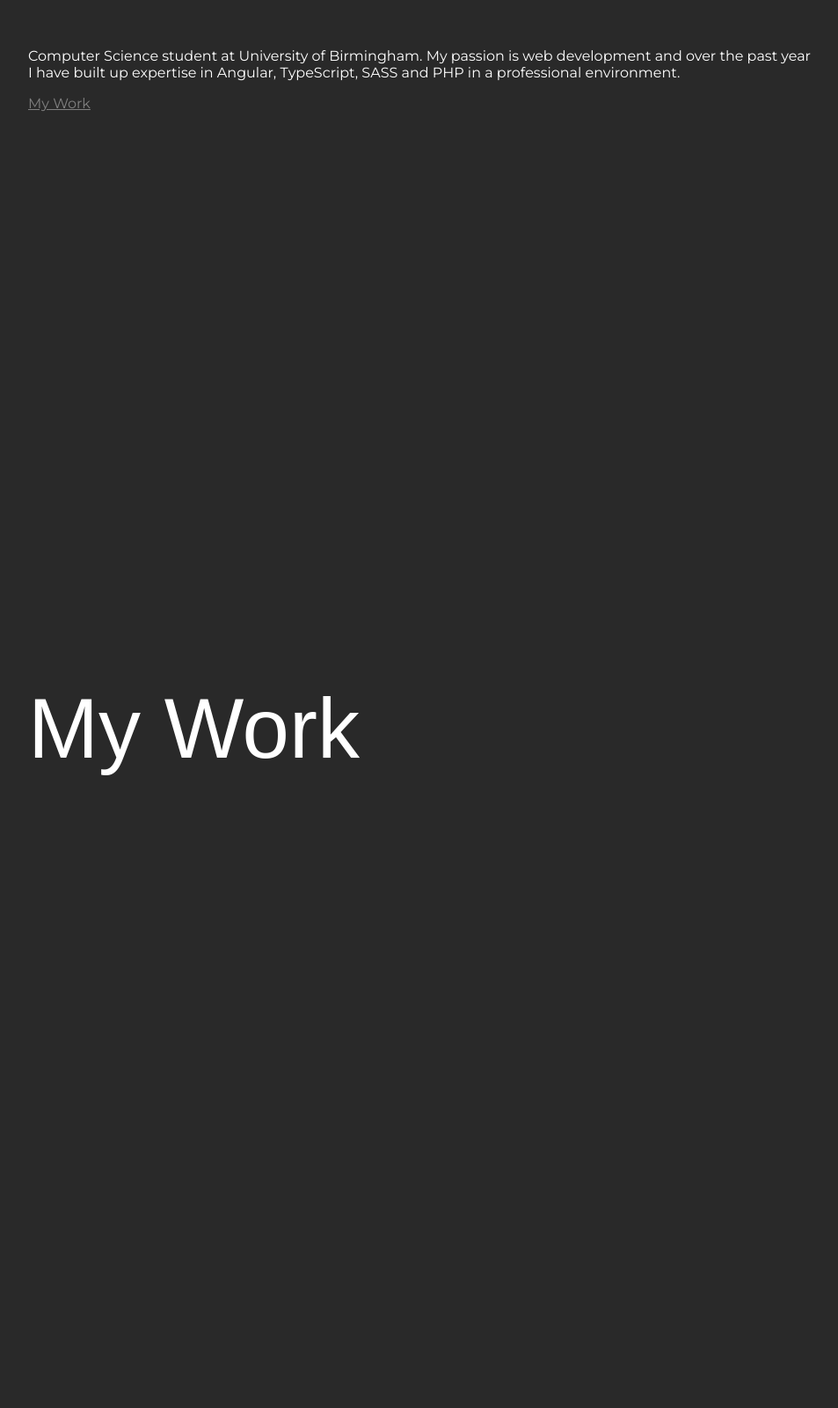
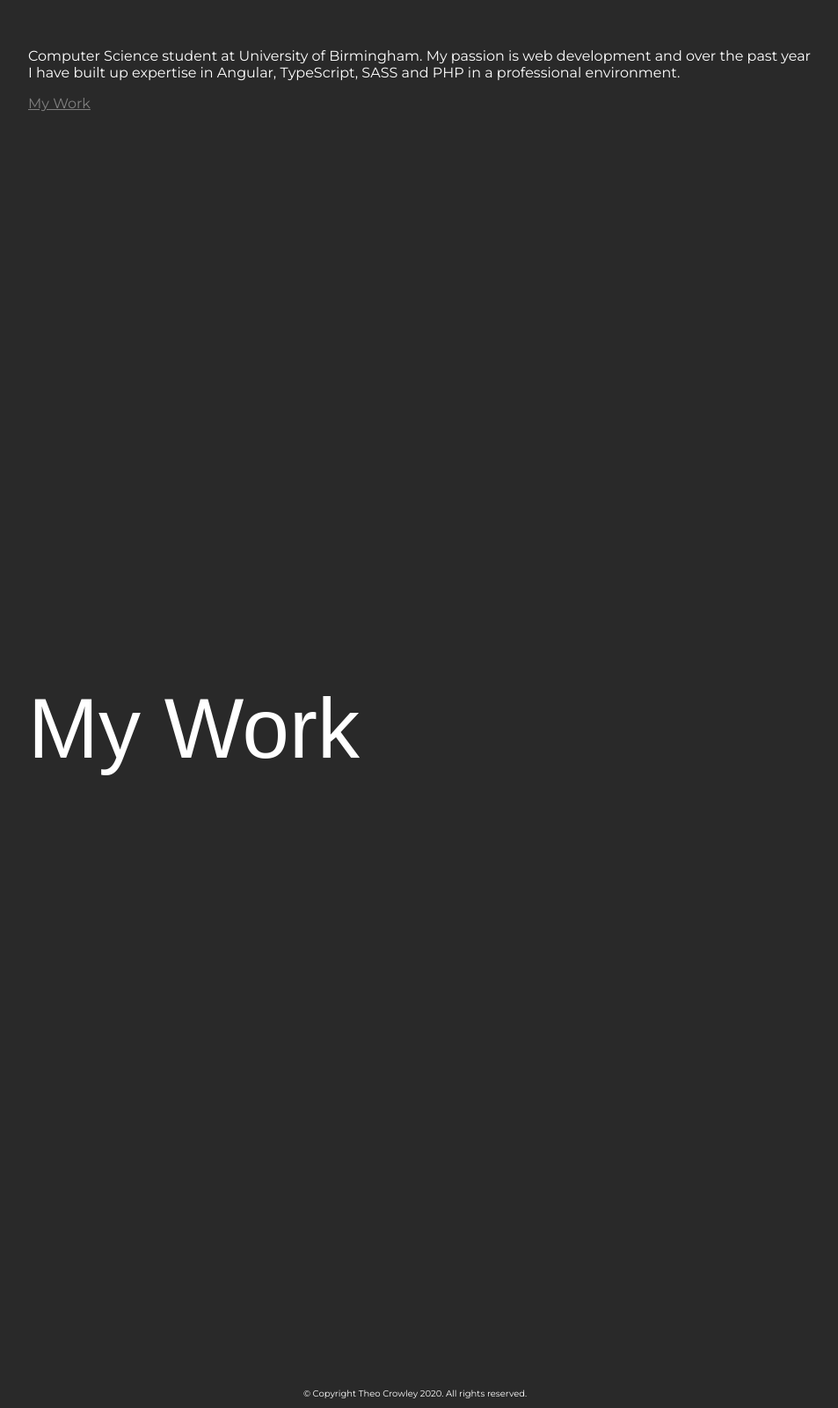
Before and after one commit to theocrowley24/PortfolioMark2, a plain HTML site: page index.html in a window 1280 px wide. Shown: the part 323-1923 px from the top of the page at 88% size, without its empty margins (168-1121 px from the left). Before the commit the page ends 1850 px from the top, so only its background shows below. Drawn offline with Linux system fonts and the light colour scheme; no server answers; a web font is replaced by a local one.

Commit message:
Removed sidebar and added copyright

```diff
--- a/index.html
+++ b/index.html
@@ -8,9 +8,12 @@
 </head>
 
 <body>
+    <!--
     <div id='hamburger-button'>
         <i class="material-icons">menu</i>
     </div>
+    -->
+
 
     <div id='social-links'>
         <a target="_blank" href='https://www.linkedin.com/in/theo-crowley-18163379/'><img src='assets/images/linkedin-3-xxl.png'></a>
@@ -43,12 +46,18 @@
             </div>
         </div>
 
-        <div id='section-2' class='section'>
+        <div id='section-2' class='section bottom-gap'>
             <div class='title'>
                 <p>My Work</p>
             </div>
         </div>
     </div>
+
+    <footer>
+        <span>&copy Copyright Theo Crowley 2020. All rights reserved.</span>
+    </footer>
 </body>
 
+
+
 <script type="text/javascript" src="index.js"></script>
--- a/index.js
+++ b/index.js
@@ -3,6 +3,7 @@
 * Hamburger menu
 */
 
+/*
 let hamburgerButton = document.getElementById('hamburger-button');
 let hamburgerMenu = document.getElementById('hamburger');
 
@@ -19,6 +20,7 @@ hamburgerButton.addEventListener('click', function (event) {
         showingHamburger= true;
     }
 });
+*/
 
 /*
 * API calls
--- a/style.scss
+++ b/style.scss
@@ -27,7 +27,8 @@ body {
 
 #content {
     .section {
-        height: 100vh;
+        min-height: 100vh;
+        height: fit-content;
         width: 100vw;
         padding-top: 75px;
         padding-left: 200px;
@@ -135,6 +136,14 @@ body {
     }
 }
 
+footer {
+    color: white;
+    font-size: 7.5pt;
+    margin: auto;
+    margin-bottom: 10px;
+    width: fit-content;
+}
+
 #hamburger-button {
     z-index: 2;
     color: white;
@@ -184,3 +193,7 @@ body {
     transform: translateX(0);
     transition: all 0.5s ease-in-out;
 }
+
+.bottom-gap {
+    margin-bottom: 50px;
+}
```
Also changed, not shown: style.css, 1 other file.
